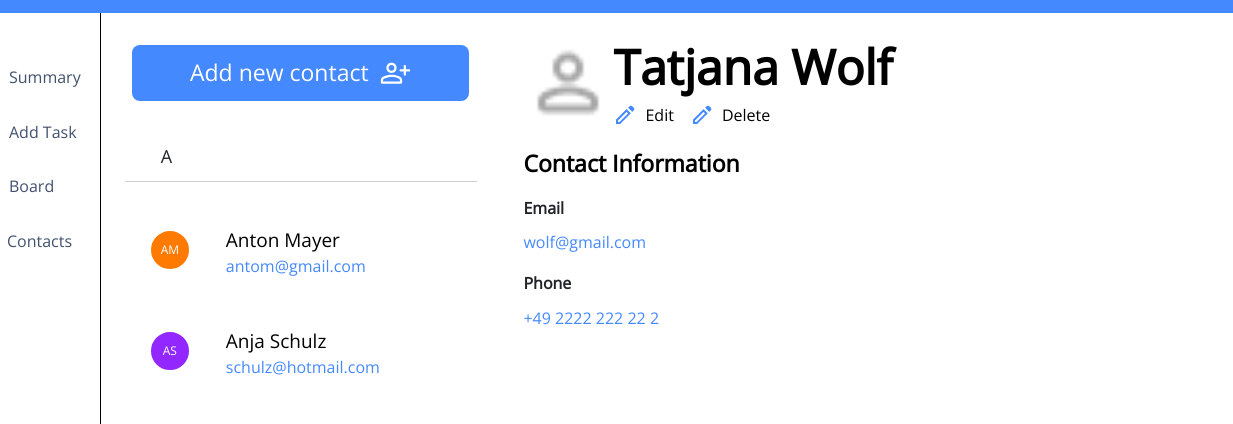
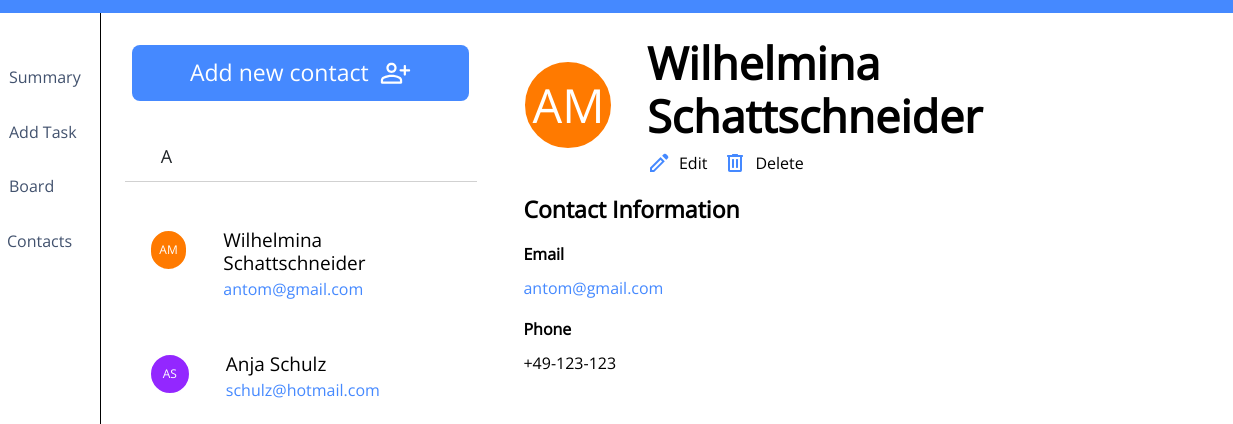
Before and after one commit to MinaZarkesh/join, a website: page html/contacts.html in a window 1280 px wide. Shown: the part 67-491 px from the top of the page, 47-1280 px from the left. Drawn offline with nearby package versions, Linux system fonts and the light colour scheme.

Commit message:
update Anpassung Name von floating Contacts

```diff
--- a/css/style-contacts.css
+++ b/css/style-contacts.css
@@ -138,11 +138,27 @@
   font-weight: 700;
   line-height: 120%; /* 1.725rem */
 }
-.profileBadge img {
+#floatingProfileBadge .profile-badge {
   min-width: 90px;
   min-height: 90px;
   max-width: 120px;
   max-height: 120px;
+}
+#floatingProfileBadge span{
+  display: flex;
+width: 80px;
+height: 28.571px;
+flex-direction: column;
+justify-content: center;
+flex-shrink: 0;
+  color: var(--white);
+
+  text-align: center;
+  /* font-family: Inter; */
+  font-size: 2.9375rem;
+  font-style: normal;
+  font-weight: 500;
+  line-height: 120%; /* 3.525rem */
 }
 
 .floatingHeadline {
@@ -151,7 +167,7 @@
   display: flex;
   align-items: center;
   justify-content: space-between;
-  /* gap: 54px; */
+  gap: 5%;
 }
 
 .floatingHeadlineTextCon {
@@ -165,7 +181,7 @@
 .floatingHeadlineTextCon h1 {
   color: var(--black);
   margin: 0;
-  font-size: 3rem;
+  font-size: 2.8rem;
   font-style: normal;
   font-weight: 600;
   line-height: 120%; /* 3.6rem */
@@ -201,6 +217,10 @@
   flex-direction: column;
   align-items: flex-start;
   gap: 15px;
+  color: var(--black);
+}
+.gap-15 span {
+  color: var(--black);
 }
 
 .floatingCon h6 {
@@ -212,20 +232,20 @@
   line-height: 120%; /* 1.2rem */
 }
 
-#floatingContactsPhoneValue {
+#floatingContactsMailValue {
   color: var(--primary);
 }
 .floatingCon span {
   margin: 0;
-
   font-size: 1rem;
   font-style: normal;
   font-weight: 400;
   line-height: 120%; /* 1.2rem */
 }
 
-@media (max-width: 1023px) {
-  /* main {
-    height: 80vh;
+ @media (max-width: 767px) {
+  /* #floatingContacts{
+    width: 100vw;
+    flex: none;
   } */
 }
--- a/html/contacts.html
+++ b/html/contacts.html
@@ -39,41 +39,7 @@
           <div id="contactList"></div>
         </div>
         <div id="floatingContacts">
-          <div class="floatingCon">
-            <div class="floatingHeadline">
-              <div class="profileBadge">
-                <img
 
-                  src="../assets/img/icon-person.png"
-                  alt=""
-                />
-              </div>
-              <div class="floatingHeadlineTextCon">
-                <h1>Tatjana Wolf</h1>
-                <div class="floatingHeadlineLinksCon">
-                  <div class="floatingHeadlineLink">
-                    <img src="../assets/img/edit.png" alt="" />
-                    <span> Edit</span>
-                  </div>
-                  <div class="floatingHeadlineLink">
-                    <img src="../assets/img/edit.png" alt="" />
-                    <span> Delete</span>
-                  </div>
-                </div>
-              </div>
-            </div>
-            <h2>Contact Information</h2>
-            <div class="gap-22">
-              <div class="gap-15">
-                <h6>Email</h6>
-                <span id="floatingContactsPhoneValue" class="color-primary">wolf@gmail.com</span>
-              </div>
-              <div class="gap-15">
-                <h6>Phone</h6>
-                <span id="floatingContactsPhoneValue">+49 2222 222 22 2</span>
-              </div>
-            </div>
-          </div>
         </div>
       </main>
       <nav id="navbar" class="vertical-menu"></nav>
--- a/js/contacts.js
+++ b/js/contacts.js
@@ -1,9 +1,9 @@
 let oldContacts = [
   {
-    name: "Anton Mayer",
+    name: "Wilhelmina Schattschneider",
     color: "--variant09",
     mail: "antom@gmail.com",
-    phone: "49-123-123",
+    phone: "+49-123-123",
     nameTag: "AM",
   },
   {
@@ -134,8 +134,7 @@ let clickedContact;
 function initContacts() {
   init();
   createContacts();
-  // createFloatingContacts();
-  // renderAllElements();
+  createFloatingContacts(ContactBoxes[0]);
 }
 
 function createContacts() {
@@ -169,25 +168,42 @@ function createContacts() {
   }
 }
 
-function createFloatingContacts() {
+function createFloatingContacts(contact) {
+  clickedContact = contact;
   docID("floatingContacts").innerHTML = /*html*/ `
   <div class="floatingCon">
-      <div class="floatingHeadline row">
-
-          <div class="profileBadge">
-            <img width="120px" height="120px" src="../assets/img/icon-person.png" alt="">
+            <div class="floatingHeadline">
+              <div id="floatingProfileBadge">
               </div>
               <div class="floatingHeadlineTextCon">
-            <h1>Anton Meyer</h1>
-            <div>
-              <div class="row">
-                <img width="24px" height="24px" src="../assets/img/edit.png" alt="">
+                <h1>${clickedContact.contactName}</h1>
+                <div class="floatingHeadlineLinksCon">
+                  <div class="floatingHeadlineLink">
+                    <img src="../assets/img/edit.png" alt="" />
                     <span> Edit</span>
+                  </div>
+                  <div class="floatingHeadlineLink">
+                    <img src="../assets/img/delete.png" alt="" />
+                    <span> Delete</span>
                   </div>
                 </div>
               </div>
-
+            </div>
+            <h2>Contact Information</h2>
+            <div class="gap-22">
+              <div class="gap-15">
+                <h6>Email</h6>
+                <span id="floatingContactsMailValue" class="color-primary">${clickedContact.contactEmail}</span>
+              </div>
+              <div class="gap-15">
+                <h6>Phone</h6>
+                <span id="floatingContactsPhoneValue">${clickedContact.contactPhone}</span>
+              </div>
             </div>
           </div>
   `;
+
+  docID("floatingProfileBadge").innerHTML = clickedContact.profileBadge;
+  docID("floatingContactsMailValue").innerHTML = clickedContact.contactEmail;
+  docID("floatingContactsPhoneValue").innerHTML = clickedContact.contactPhone;
 }
--- a/models/Contacts.class.js
+++ b/models/Contacts.class.js
@@ -5,12 +5,14 @@ contactItem;
 contactName;
 contactEmail;
 contactPhone;
+id;
     constructor(parent, color, nameTag, contactName, contactEmail, contactPhone, id){
         this.contactEmail = contactEmail;
         this.contactName = contactName;
         this.contactPhone = contactPhone;
+        this.id = id;
 this.profileBadge = /*html*/ `
-<div  class="profile-badge" style="background-color: var(${color});">
+<div id='profileBadgeCon${id}'  class="profile-badge" style="background-color: var(${color});">
       <span id='contactItemNameTag${id}'>${nameTag}</span>
     </div>
 `;
```
Lines whose indentation alone changed are shown as unchanged.
